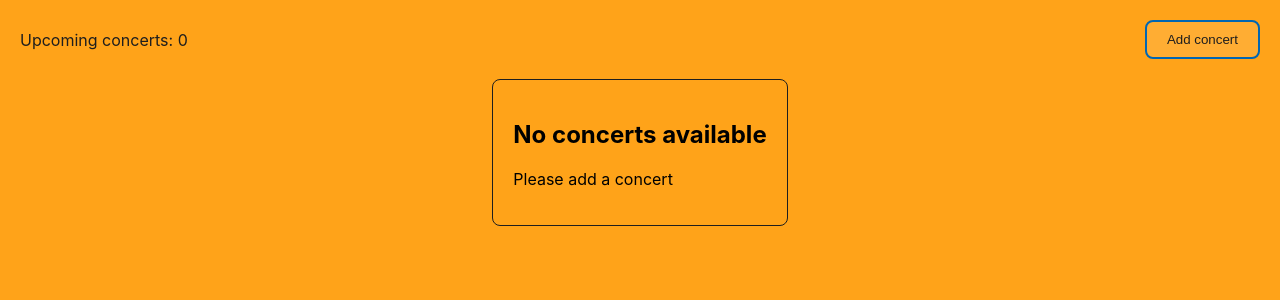
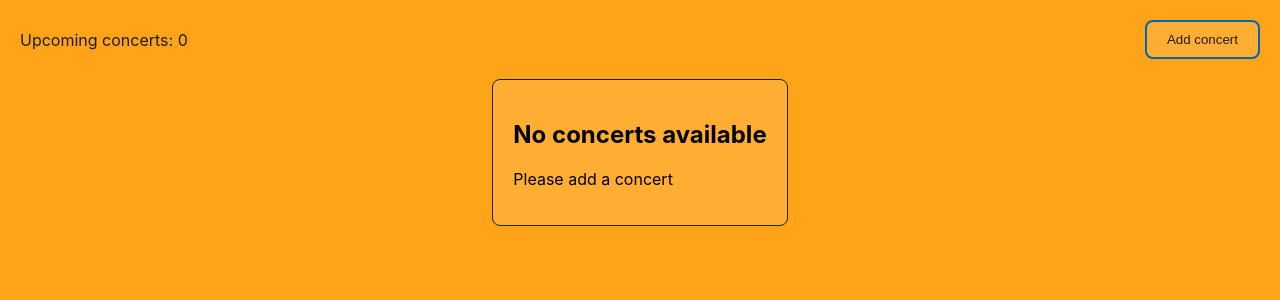
Before and after one commit to Alkawi/capstone-project, a React (Vite) app: page /1 in a window 1280 px wide. Shown: the top 300 px of the page. Built offline with nearby package versions, Linux system fonts and the light colour scheme.

Commit message:
Change bg color for "no concerts available" message

```diff
--- a/src/app/Pages/Dashboard.tsx
+++ b/src/app/Pages/Dashboard.tsx
@@ -77,4 +77,5 @@ const MissingConcerts = styled.div`
   border-radius: 8px;
   padding: 20px;
   border: 1px solid var(--color-font-dark);
+  background-color: var(--color-light-orange);
 `
```
